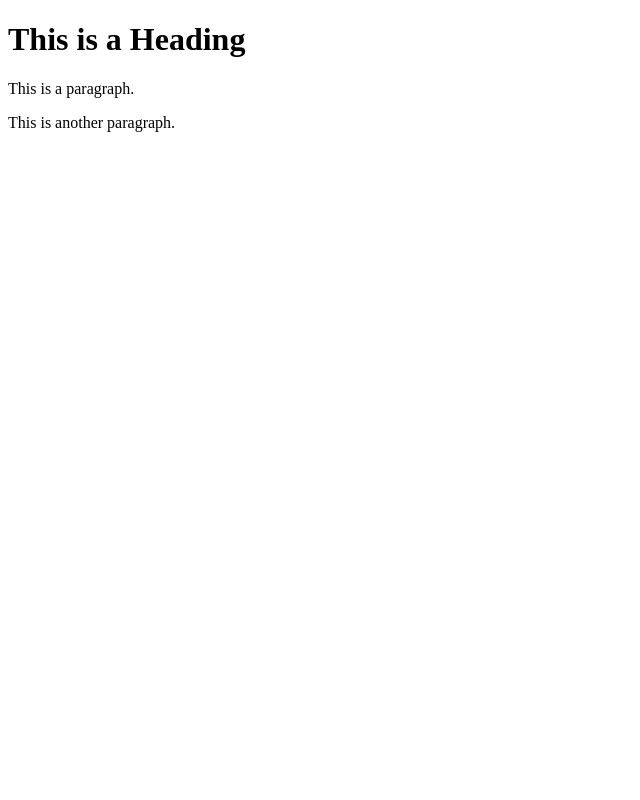
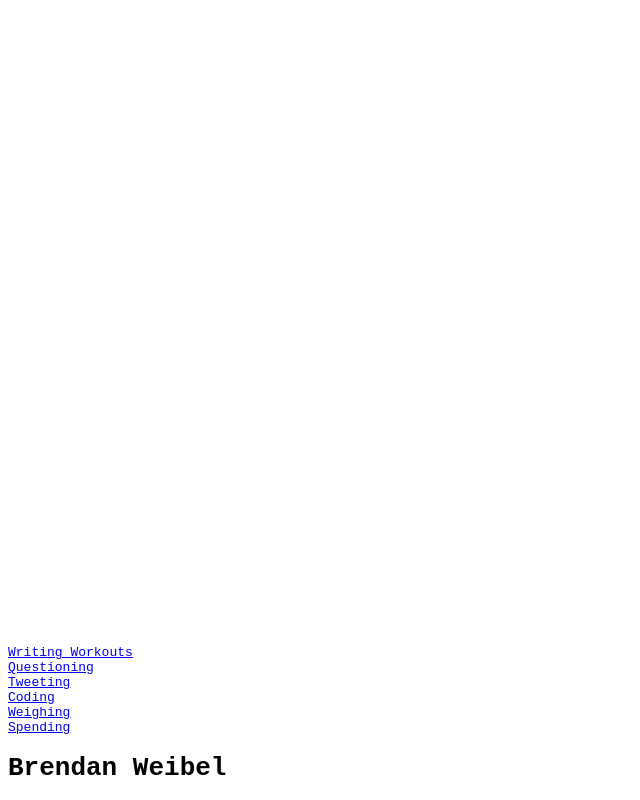
Before and after one commit to bwhybel/bwhybel.github.io, a plain HTML site: page index.html in a window 1280 px wide. Shown: the whole page, without its empty margins (0-640 px from the left). Drawn offline with Linux system fonts and the light colour scheme.

Commit message:
adding more links

```diff
--- a/index.html
+++ b/index.html
@@ -1,13 +1,29 @@
 <!DOCTYPE html>
 <html lang="en">
-  <meta charset="UTF-8">
-  <title>Brendan Weibel</title>
-  <meta name="viewport" content="width=device-width,initial-scale=1">
+  <head>
+    <meta charset="UTF-8">
+    <title>Brendan Weibel</title>
+    <meta name="viewport" content="width=device-width,initial-scale=1">
+    <style>
+      body {
+	  font-family: monospace;
+      }
+
+      .center {
+	  position: absolute;
+	  bottom: 0;
+      }
+    </style>
+  </head>
   <body>
-    <div>
-      <h1>This is a Heading</h1>
-      <p>This is a paragraph.</p>
-      <p>This is another paragraph.</p>
+    <div class="center">
+      <a href="http://swimming.workouts.bwhybel.com">Writing Workouts</a><br />
+      <a href="http://thoughts.bwhybel.com">Questioning</a><br />
+      <a href="http://twitter.bwhybel.com">Tweeting</a><br />
+      <a href="http://code.bwhybel.com">Coding</a><br />
+      <a href="http://weight.bwhybel.com">Weighing</a><br />
+      <a href="http://money.bwhybel.com">Spending</a><br />
+      <h1>Brendan Weibel</h1>
     </div>
   </body>
 </html>
```
